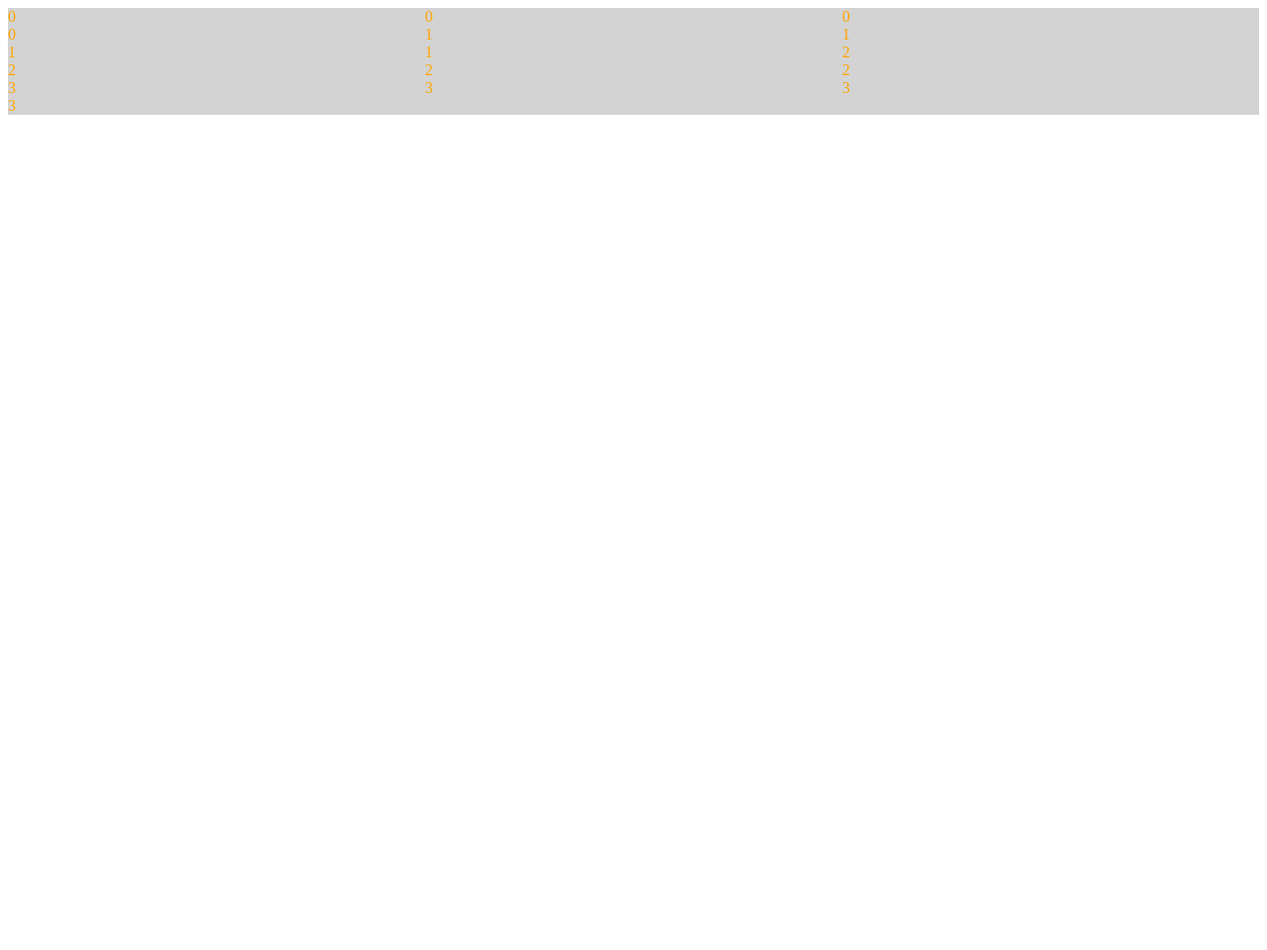
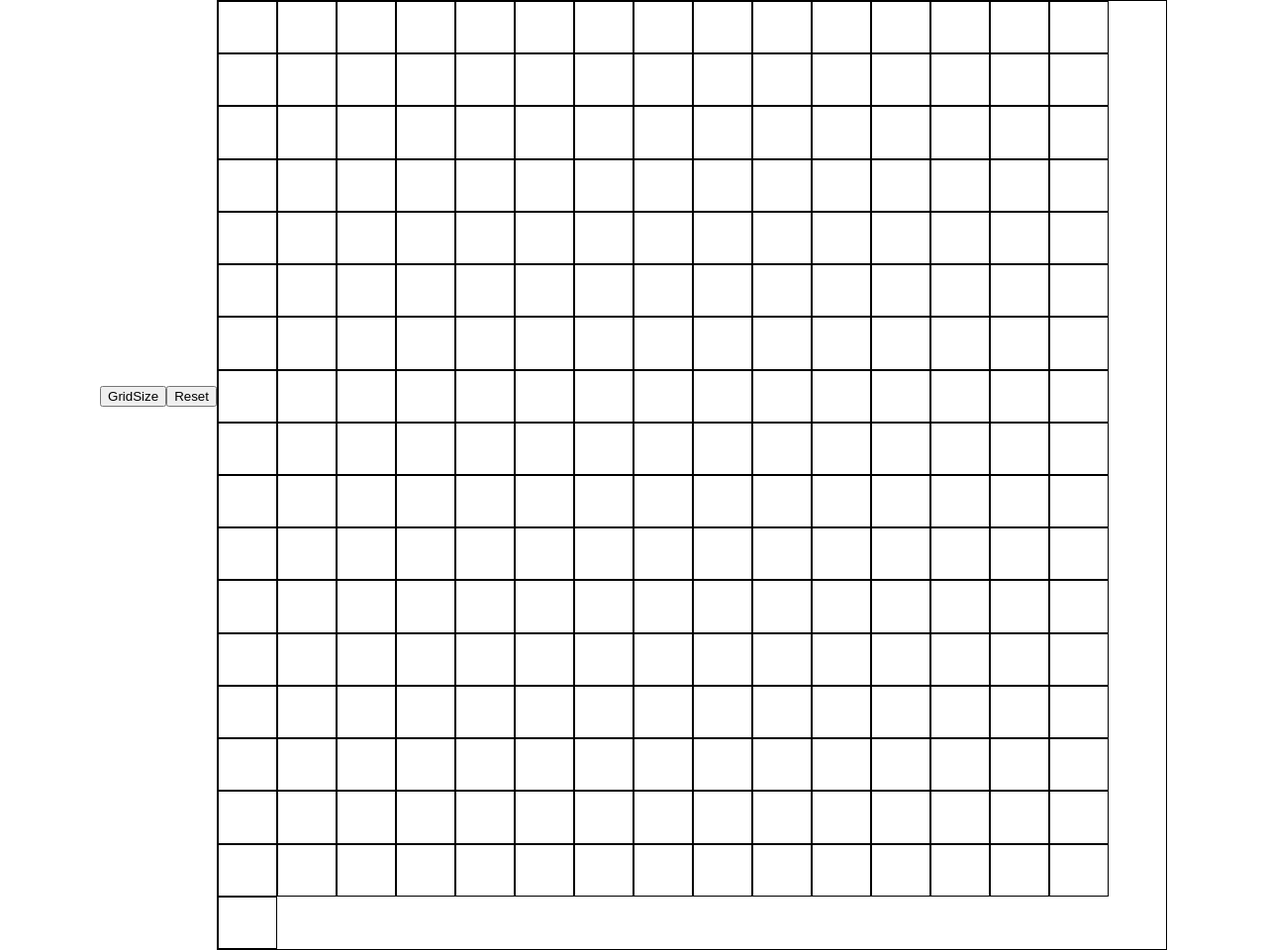
Before and after one commit to GoodBoyNYC/etchasketch, a plain HTML site: page index.html in a window 1280 px wide. Shown: the whole page at 99% size. Before the commit the page ends 800 px from the top, so only its background shows below. Drawn offline with Linux system fonts and the light colour scheme.

Commit message:
chore: Update grid size and styling. Add event listeners.

```diff
--- a/etch.js
+++ b/etch.js
@@ -1,22 +1,20 @@
-let gridSize=4;
+let gridSize = 16;
 let container = document.querySelector('.container');
-
-function createGrid(gridSize){
-    for(let x=0;x<gridSize;x++){
-        for(let y=0;y<gridSize;y++){
-        let column = document.createElement("div");
-        column.textContent=x;
-        container.appendChild(column);
-        column.classList.add("col");
-        //column.style.cssText="flex: 1 0 20%;margin: 5px;background-color: grey;color: orange;border: 1px black solid;padding: 5px;"
+let gridArray = [];
+function createGrid(gridSize) {
+    for (let x = 0; x < gridSize; x++) {
+        for (let y = 0; y < gridSize; y++) {
+            let column = document.createElement("div");
+            //column.textContent = y;
+            container.appendChild(column);
+            column.classList.add("col");
         }
     }
+    gridArray = document.getElementsByClassName("col");
+    Array.from(gridArray).forEach((cell) => {
+        cell.addEventListener("mouseover", event => {
+            cell.style.backgroundColor = 'grey';
+        });
+    });
 }
 createGrid(gridSize);
-
-// adds class "new" to your new div
-//div.classList.add("new");
-// removes "new" class from div
-//div.classList.remove("new");
-// if div doesn't have class "active" then add it, or if it does, then remove it
-//div.classList.toggle("active");
--- a/index.html
+++ b/index.html
@@ -8,6 +8,8 @@
     <script src="./etch.js" defer></script>
 </head>
 <body>
+    <button class="gridSize">GridSize</button>
+    <button class="Reset">Reset</button>
     <div class="container"></div>
 </body>
 </html>
--- a/style.css
+++ b/style.css
@@ -1,11 +1,26 @@
-.container{
+.container {
     display: flex;
-    justify-content: space-between;
     flex-wrap: wrap;
+    width: 960px; /* Set width to match height for a square grid */
+    height: 960px; /* Fixed height for the container */
+    margin: auto; /* Center the container horizontally */
+    border: 1px black solid;
+    box-sizing: border-box;
 }
 .col {
-      flex: 1 0 33%;                 /* NEW */
-  background-color: blue;
-    background-color: lightgrey;
+    flex: 0 0 calc(960px / 16); /* Calculate the width based on the number of columns */
+    display: flex;
+    justify-content: center;
+    align-items: center;
+    background-color: white;
     color: orange;
-  }
+    border: 1px solid black;
+    box-sizing: border-box;
+}
+body, html {
+    height: 100%;
+    display: flex;
+    justify-content: center;
+    align-items: center;
+    margin: 0;
+}
```
